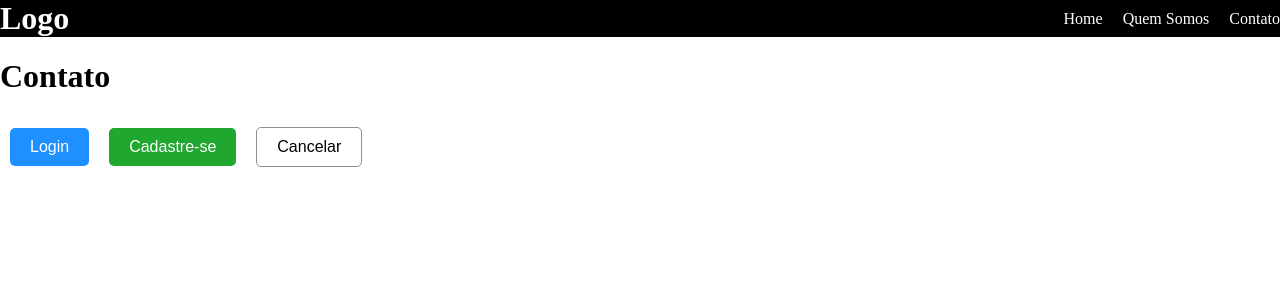
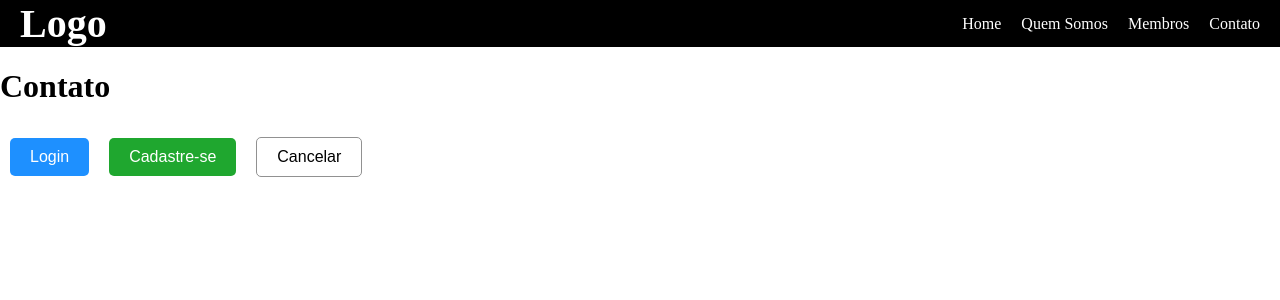
Before and after one commit to renancavichi/frontend-react-ads2sem2023, a Next.js app: page /contato in a window 1280 px wide. Shown: the top 300 px of the page. Built offline with nearby package versions, Linux system fonts and the light colour scheme.

Commit message:
list members with use client

```diff
--- a/src/components/layout/Header.css
+++ b/src/components/layout/Header.css
@@ -4,6 +4,7 @@
     justify-content: space-between;
     color: #FFF;
     align-items: center;
+    padding: 0 20px;
 }
 
 #header h1{
--- a/src/components/layout/Header.jsx
+++ b/src/components/layout/Header.jsx
@@ -1,14 +1,16 @@
 import './Header.css'
+import Link from 'next/link'
 
 const Header = () => {
   return (
     <header id="header">
-        <h1>Logo</h1>
+        <h1 style={style.titulo}>Logo</h1>
         <nav>
             <ul>
-                <li>Home</li>
-                <li>Quem Somos</li>
-                <li>Contato</li>
+                <li><Link style={style.linkMenu} href='/'>Home</Link></li>
+                <li><Link style={style.linkMenu} href={'/quem-somos'}>Quem Somos</Link></li>
+                <li><Link style={style.linkMenu} href={'/membros'}>Membros</Link></li>
+                <li><Link style={style.linkMenu} href={'/contato'}>Contato</Link></li>
             </ul>
         </nav>
     </header>
@@ -16,3 +18,13 @@ const Header = () => {
 }
 
 export default Header
+
+const style = {
+  linkMenu: {
+    color: '#FFF',
+    textDecoration: 'none'
+  },
+  titulo: {
+    fontSize: '40px'
+  }
+}
```
Also changed, not shown: src/app/membros/page.js (+2 -16 lines), src/components/cards/CardUser.js (+2 -6 lines), src/components/utils/ListMembers.jsx (added, +35 -0 lines).
